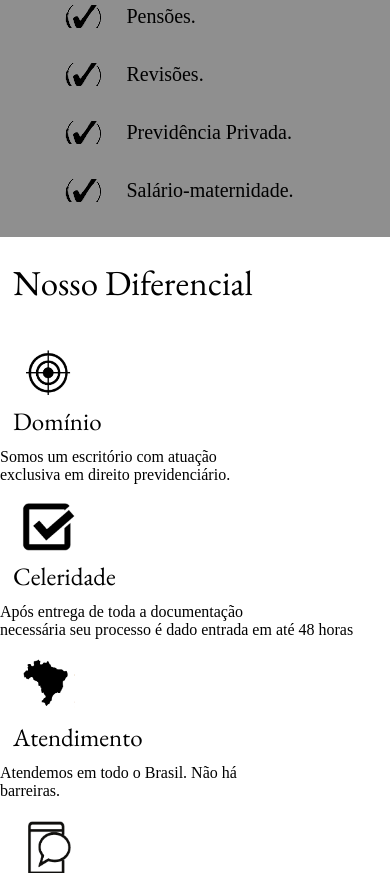
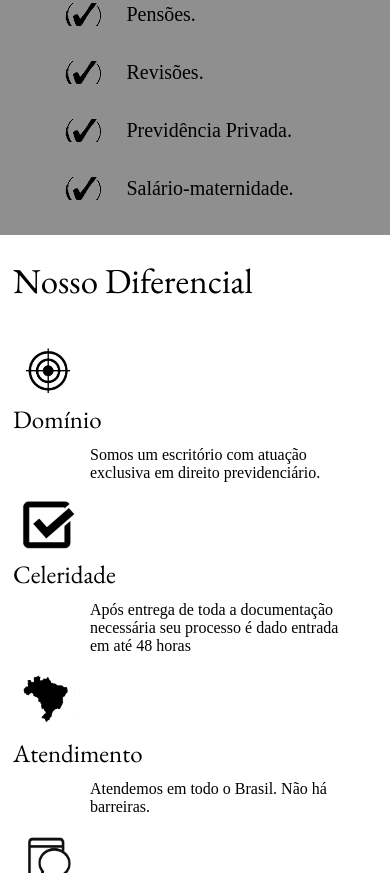
Before and after one commit to jonathanrichardss/landing-page-caio-adv, a website built with Vite: page index.html in a window 390 px wide. Shown: the part 1127-2000 px from the top of the page. Built offline with nearby package versions, Linux system fonts and the light colour scheme.

Commit message:
Mais ajustes responseeee.

```diff
--- a/index.html
+++ b/index.html
@@ -67,7 +67,7 @@
                             <img src="./assets/square check.png" alt="check_logo">
                             <h3>Celeridade</h3>
                             <p>Após entrega de toda a documentação<br>
-                                necessária seu processo é dado entrada em
+                                necessária seu processo é dado entrada<br> em
                                 até 48 horas</p>
                         </li>
                         <li>
--- a/style.css
+++ b/style.css
@@ -24,7 +24,6 @@ main {
   display: flex;
   padding: 20px;
   flex-wrap: nowrap;
-  border: 1px solid red;
   justify-content: center;
 }
 
@@ -246,6 +245,9 @@ main {
 .lista-diferencial p {
   font-size: 35px;
   text-align: start;
+  margin-bottom: 5px;
+  margin-left: 200px;
+  white-space: nowrap;
 }
 
 .diferTitle {
@@ -482,7 +484,7 @@ a {
   transform: scale(1.1);
 }
 
-@media only screen and (max-width: 1240px) and (min-width: 320px) {
+@media screen and (max-width: 1200px) and (min-width: 320px) {
   body {
     display: block;
     width: 100%;
@@ -708,7 +710,8 @@ a {
     font-size: 16px;
     text-align: start;
     margin-bottom: 5px;
-    white-space: wrap;
+    margin-left: 90px;
+    white-space: nowrap;
   }
 
   .lista-diferencial img {
```
